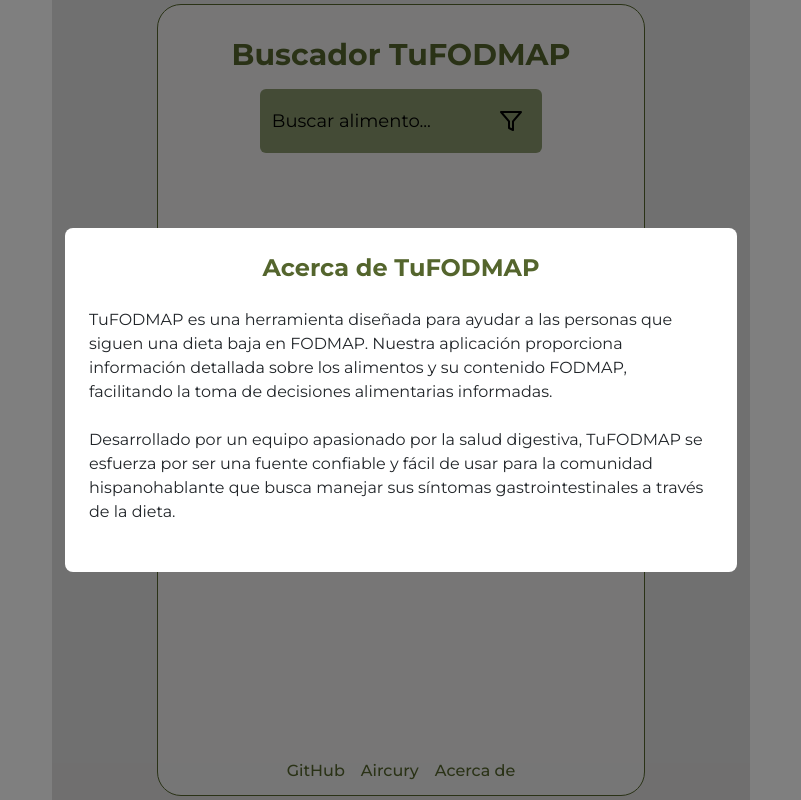
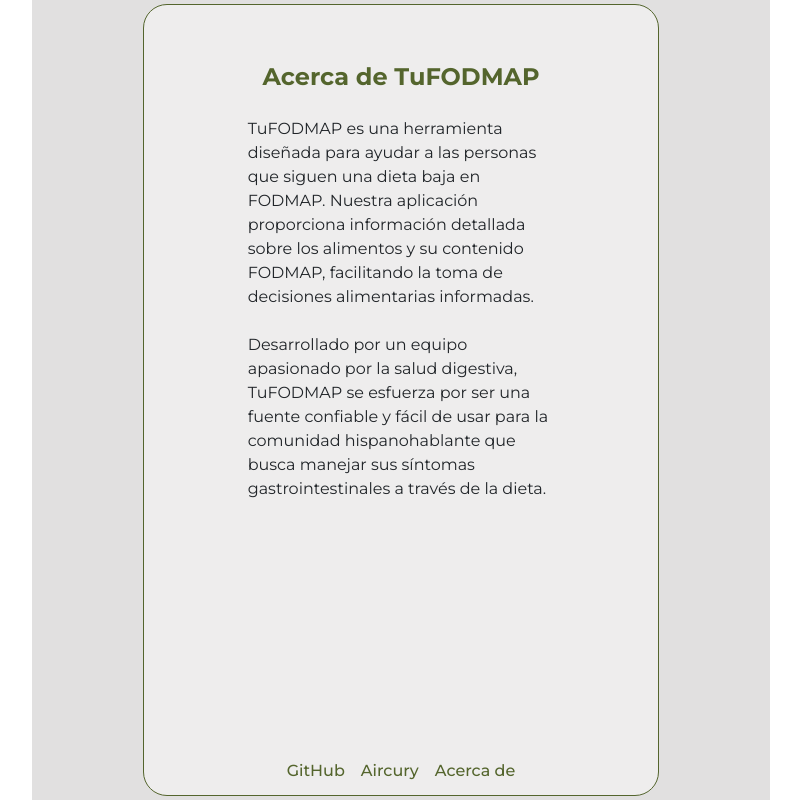
Before and after one commit to ortizzxz/FODMAP-App, a React (Vite) app in the folder fodmap-app/: page / in a window 1280 px wide. Both pictures are taken after a click on the link "Acerca de". Shown: the whole page, without its empty margins (239-1040 px from the left). Built offline with nearby package versions, Linux system fonts and the light colour scheme; no server answers.

Commit message:
fix(about display)

```diff
--- a/fodmap-app/src/components/About.tsx
+++ b/fodmap-app/src/components/About.tsx
@@ -3,9 +3,9 @@
 export const About: React.FC = () => {
 
     return (
-        <div className="fixed inset-0 bg-black bg-opacity-50 flex items-center  justify-center z-50">
-            <div className="bg-white p-6 rounded-lg max-w-2xl w-full mx-4">
-                <h2 className="text-2xl font-bold mb-4 text-[#54652d] text-center">Acerca de TuFODMAP</h2>
+        <div className=" flex items-center  justify-center ">
+            <div className="p-6 rounded-lg max-w-2xl w-full mx-4">
+                <h1 className="text-2xl font-bold mb-4 text-[#54652d] text-center">Acerca de TuFODMAP</h1>
                 <p className="mb-4">
                     TuFODMAP es una herramienta diseñada para ayudar a las personas que siguen una dieta baja en FODMAP.
                     Nuestra aplicación proporciona información detallada sobre los alimentos y su contenido FODMAP,
--- a/fodmap-app/src/components/ProductApp.tsx
+++ b/fodmap-app/src/components/ProductApp.tsx
@@ -11,7 +11,7 @@
 import { About } from './About';
 
 
-{/* Interface for the 'alimento' object with its params received from the backend */}
+{/* Interface for the 'alimento' object with its params received from the backend */ }
 interface Alimento {
     nombre: string;
     tipo: string;
@@ -31,7 +31,7 @@
     const [selectedIndice, setSelectedIndice] = useState('');
     const [selectedCategory, setSelectedCategory] = useState('');
 
-    {/* async function to get the food from the backEnd */}
+    {/* async function to get the food from the backEnd */ }
     const getFood = async () => {
         try {
             const result = await findAll();
@@ -43,7 +43,7 @@
         }
     };
 
-    {/* we didnt use the normalize("NFD").replace because of the ñ character so we manually added the ´'s characters */}
+    {/* we didnt use the normalize("NFD").replace because of the ñ character so we manually added the ´'s characters */ }
     const normalizeString = (str: string) => {
         return str
             .replace(/[áàäâã]/g, "a")
@@ -76,26 +76,26 @@
         });
     }, [alimentos, searchTerm, selectedGroup, selectedCategory, selectedIndice]);
 
-    {/* filteredAlimentos use a useMemo to improve performance */}
+    {/* filteredAlimentos use a useMemo to improve performance */ }
     const filteredAlimentos = useMemo(() => filterAlimentos(), [filterAlimentos]);
 
-    {/* obtaining intial load of food */}
+    {/* obtaining intial load of food */ }
     useEffect(() => {
         getFood();
     }, []);
 
-    {/* if filteredAlimentos return at least 1 food haveResults equals true */}
+    {/* if filteredAlimentos return at least 1 food haveResults equals true */ }
     useEffect(() => {
         setHasResults(filteredAlimentos.length > 0);
     }, [filteredAlimentos]);
 
-    {/* searchTermChange*/}
+    {/* searchTermChange*/ }
     const handleSearchTermChange = (term: string) => {
         setSearchTerm(term);
         setHasSearched(true);
     };
 
-    {/* About Us change*/}
+    {/* About Us change*/ }
     const handleAbout = () => {
         setShowAbout(!showAbout);
     };
@@ -108,7 +108,7 @@
         setShowFilters(false);
     };
 
-    {/* cleaning translation cache beforeUnload */}
+    {/* cleaning translation cache beforeUnload */ }
     useEffect(() => {
         const handleBeforeUnload = () => {
             clearTranslationCache();
@@ -126,6 +126,8 @@
             <div className="bg-[#eeeded] lg:w-[70%] border-[#54652d] sm:border-0 lg:border lg:m-1 md:m-1 rounded-none md:rounded-3xl lg:rounded-3xl
             lg:mx-auto md:mx-auto flex flex-col flex-grow justify-between lg:p-2 md:p-2 h-full overflow-hidden">
 
+                {!showAbout ? (
+                    <div>
                         <div>
                             {/* Title and search bar  */}
                             <h1 className="text-3xl font-bold text-center pb-3 text-[#54652d] mt-[10%] lg:mt-[5%] md:mt-[5%]">Buscador TuFODMAP</h1>
@@ -197,8 +199,14 @@
                                 )}
                             </div>
                         </div>
-
-                {showAbout && <About />}
+                    </div>
+                ) : (
+                    <div className="flex items-center justify-center ">
+                        <div className="p-6 rounded-lg max-w-2xl w-full mx-4">
+                            <About />
+                        </div>
+                    </div>
+                )}
 
                 {/* Footer */}
                 <footer className="w-full bg-[#eeeded] text-[#54652d] text-center text-md py-1 mt-2">
@@ -208,7 +216,7 @@
                     <a href="https://www.aircury.com" target="_blank" rel="noopener noreferrer" className="mx-2 hover:text-third transition duration-300">
                         Aircury
                     </a>
-                    <a href="#"  onClick={handleAbout} className='mx-2 hover:text-third transition duration-300'>
+                    <a href="#" onClick={handleAbout} className='mx-2 hover:text-third transition duration-300'>
                         Acerca de
                     </a>
                 </footer>
```
Lines whose indentation alone changed are shown as unchanged.
